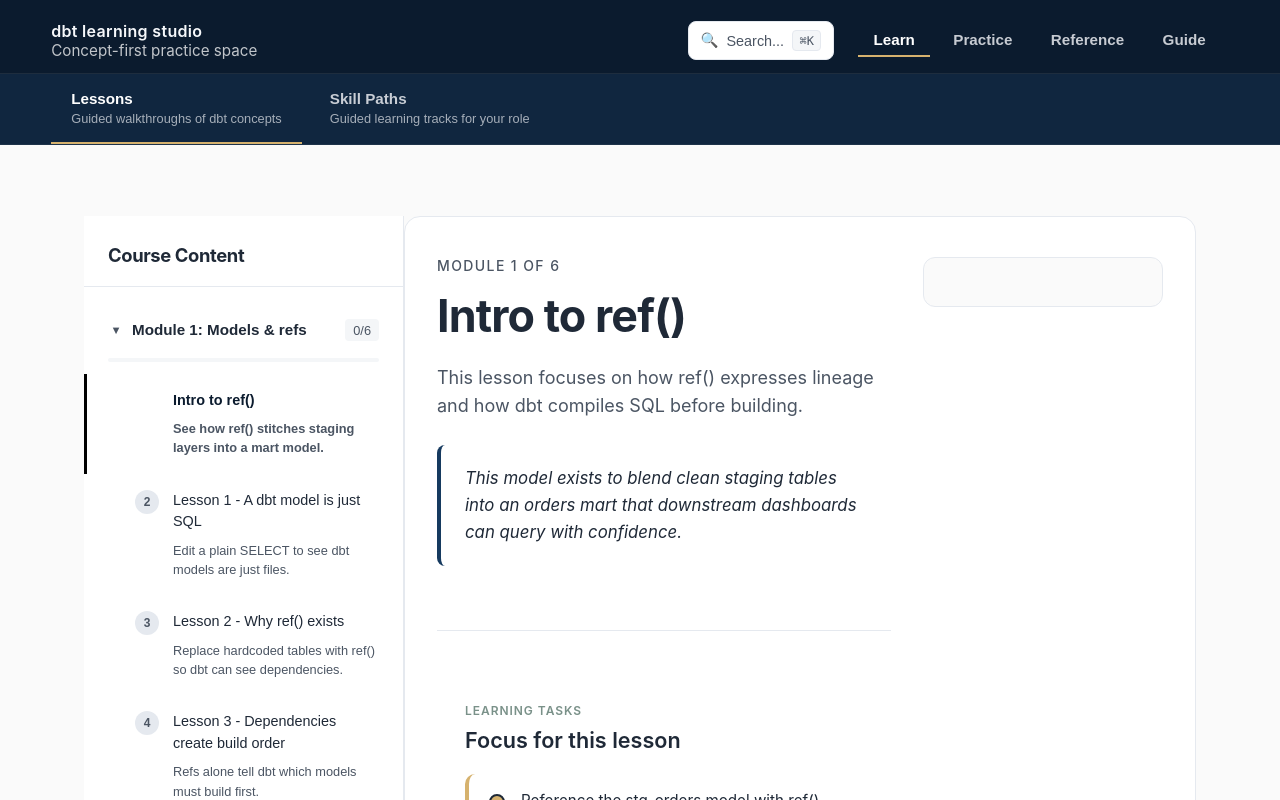
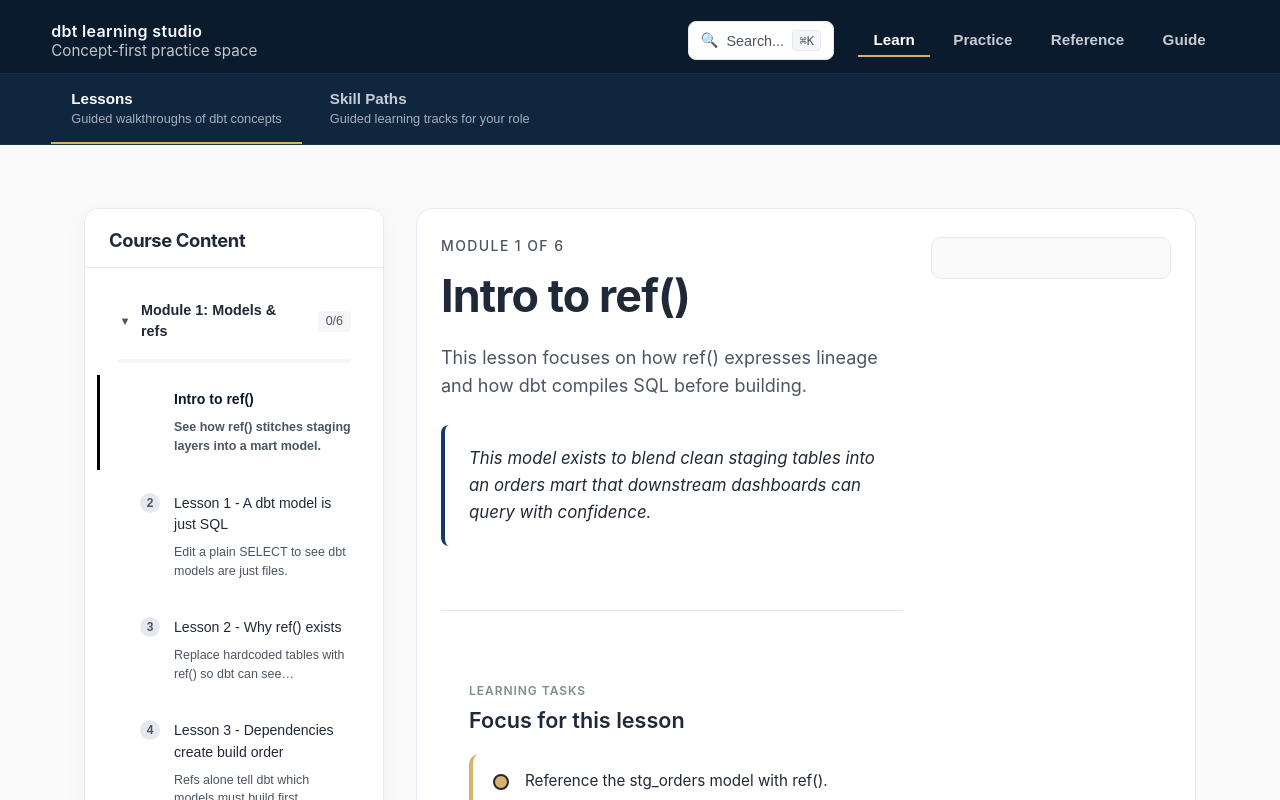
Before and after one commit to jaypeiris/learn-dbt, a React (Vite) app: page / in a window 1280 px wide. Shown: the top 800 px of the page. Built offline with nearby package versions, Linux system fonts and the light colour scheme.

Commit message:
init commit

```diff
--- a/src/app/router.tsx
+++ b/src/app/router.tsx
@@ -86,6 +86,7 @@
 
 function parseHash(): RouteId {
   const hashValue = window.location.hash.replace('#', '').replace('/', '')
+  if (hashValue === 'learn') return 'learn'
   if (hashValue === 'paths') return 'paths'
   if (hashValue === 'practice') return 'practice'
   if (hashValue === 'mistakes') return 'mistakes'
--- a/src/components/lesson/LessonNavTop.css
+++ b/src/components/lesson/LessonNavTop.css
@@ -1,6 +1,6 @@
 /* Modern LMS-style sidebar */
 .lesson-nav-sidebar {
-  width: 320px;
+  width: 300px;
   min-width: 280px;
   background: var(--neutral-0);
   border-right: 1px solid var(--neutral-200);
@@ -11,10 +11,13 @@
   position: sticky;
   top: 80px;
   max-height: calc(100vh - 120px);
+  border-radius: 14px;
+  box-shadow: 0 8px 24px rgba(0, 0, 0, 0.04);
+  border: 1px solid var(--neutral-200);
 }
 
 .lesson-nav-sidebar__header {
-  padding: 1.75rem 1.5rem 1.25rem;
+  padding: 1.25rem 1.5rem 1rem;
   border-bottom: 1px solid var(--neutral-200);
   background: var(--neutral-0);
   position: sticky;
@@ -32,12 +35,12 @@
 
 .lesson-nav-sidebar__content {
   flex: 1;
-  padding: 1rem 0;
+  padding: 1rem 0.25rem 1.25rem;
   overflow-y: auto;
 }
 
 .lesson-nav-sidebar__module {
-  margin-bottom: 0.75rem;
+  margin: 0 0.5rem 1.25rem;
 }
 
 .lesson-nav-sidebar__module.has-active {
@@ -51,7 +54,7 @@
   display: flex;
   align-items: center;
   justify-content: space-between;
-  padding: 1rem 1.5rem;
+  padding: 1rem 1.25rem;
   background: none;
   border: none;
   text-align: left;
@@ -86,7 +89,7 @@
 }
 
 .lesson-nav-sidebar__module-title {
-  font-size: 0.95rem;
+  font-size: 0.9rem;
   font-weight: 600;
   color: var(--text-primary);
   line-height: 1.5;
@@ -101,7 +104,7 @@
 }
 
 .lesson-nav-sidebar__module-progress {
-  font-size: 0.8rem;
+  font-size: 0.78rem;
   color: var(--text-secondary);
   font-weight: 500;
   background: var(--neutral-100);
@@ -112,7 +115,7 @@
 .lesson-nav-sidebar__progress-bar {
   height: 4px;
   background: var(--neutral-100);
-  margin: 0 1.5rem 0.75rem;
+  margin: 0 1.25rem 0.75rem;
   border-radius: 2px;
   overflow: hidden;
 }
@@ -132,7 +135,7 @@
 }
 
 .lesson-nav-sidebar__lesson-item {
-  margin: 0;
+  margin: 0 0 0.5rem 0;
 }
 
 .lesson-nav-sidebar__lesson-link {
@@ -140,7 +143,7 @@
   display: flex;
   align-items: flex-start;
   gap: 0.875rem;
-  padding: 1rem 1.5rem 1rem 3rem;
+  padding: 0.9rem 1.25rem 0.9rem 2.5rem;
   background: none;
   border: none;
   text-align: left;
@@ -167,8 +170,8 @@
 
 .lesson-nav-sidebar__lesson-number {
   flex-shrink: 0;
-  width: 24px;
-  height: 24px;
+  width: 20px;
+  height: 20px;
   display: flex;
   align-items: center;
   justify-content: center;
@@ -198,7 +201,7 @@
 }
 
 .lesson-nav-sidebar__lesson-title {
-  font-size: 0.9rem;
+  font-size: 0.88rem;
   color: var(--text-primary);
   line-height: 1.5;
   word-wrap: break-word;
@@ -211,7 +214,7 @@
 }
 
 .lesson-nav-sidebar__lesson-summary {
-  font-size: 0.8rem;
+  font-size: 0.78rem;
   color: var(--text-secondary);
   line-height: 1.5;
   display: -webkit-box;
--- a/src/pages/LearnPage.css
+++ b/src/pages/LearnPage.css
@@ -1,13 +1,14 @@
 .learn-layout {
   display: flex;
   align-items: flex-start;
-  gap: 0;
-  padding: 2rem 0;
+  gap: 1.5rem;
+  padding: 1.5rem 0 2.25rem;
   min-height: calc(100vh - 200px);
 }
 
 .learn-sidebar {
   flex-shrink: 0;
+  padding-right: 0.5rem;
 }
 
 .learn-main {
@@ -15,24 +16,24 @@
   min-width: 0;
   display: grid;
   grid-template-columns: minmax(0, 3fr) minmax(240px, 1fr);
-  gap: 2rem;
+  gap: 1.75rem;
   background: var(--neutral-0);
   border: 1px solid var(--neutral-200);
   border-radius: 1rem;
-  padding: 2.5rem 2rem;
+  padding: 1.75rem 1.5rem;
   margin-left: 0;
 }
 
 .lesson-primary {
   display: flex;
   flex-direction: column;
-  gap: 2.5rem;
+  gap: 2rem;
   max-width: 1000px;
 }
 
 .lesson-lineage {
-  padding: 1.5rem 0;
-  margin: 1rem 0;
+  padding: 1rem 0;
+  margin: 0.5rem 0 0.75rem;
 }
 
 .lineage-label {
@@ -54,8 +55,8 @@
   flex-direction: column;
   gap: 1.5rem;
   background: var(--neutral-50);
-  border-radius: 12px;
-  padding: 1.5rem;
+  border-radius: 10px;
+  padding: 1.25rem;
   border: 1px solid var(--neutral-200);
   align-self: flex-start;
   position: sticky;
```
